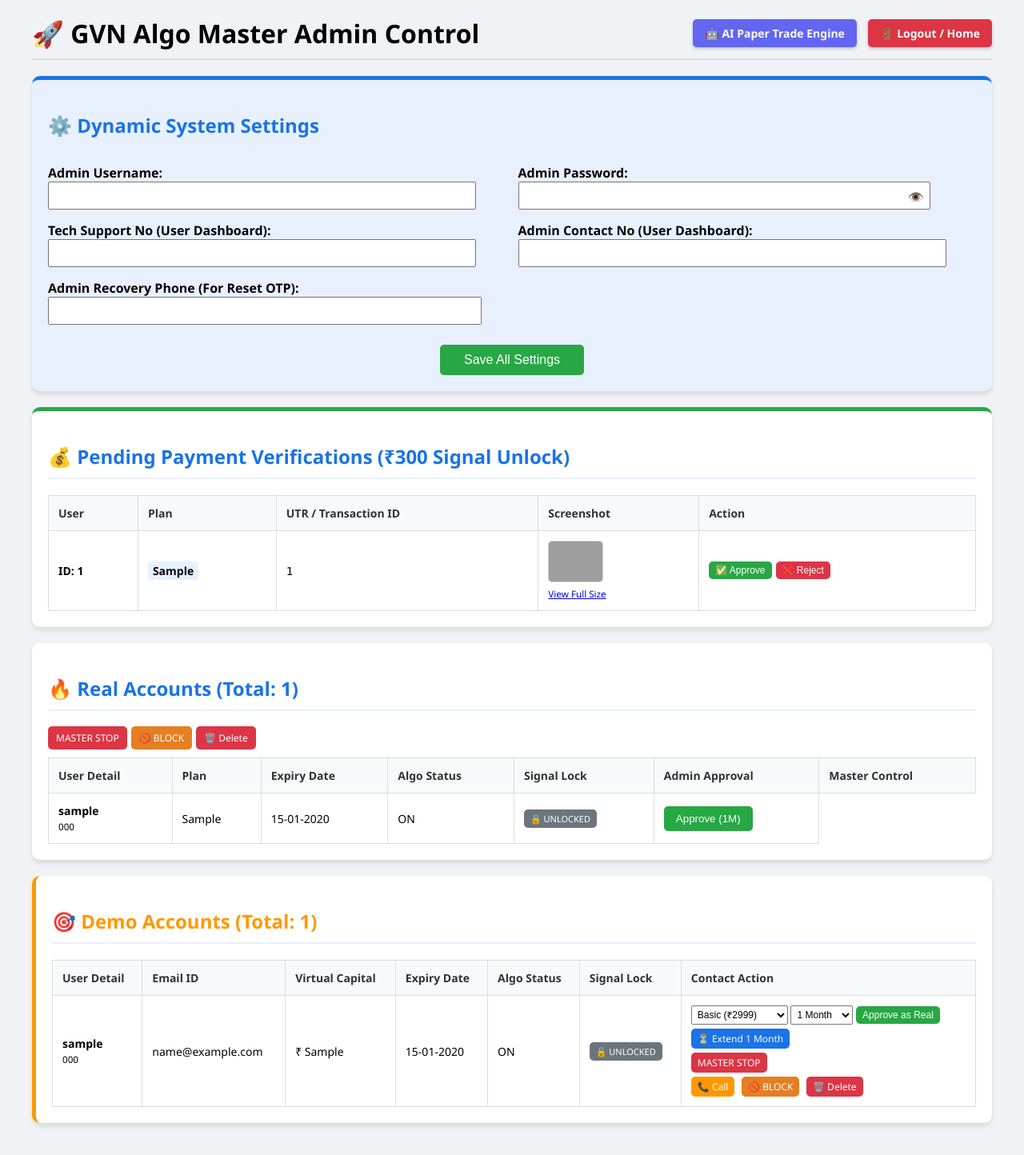
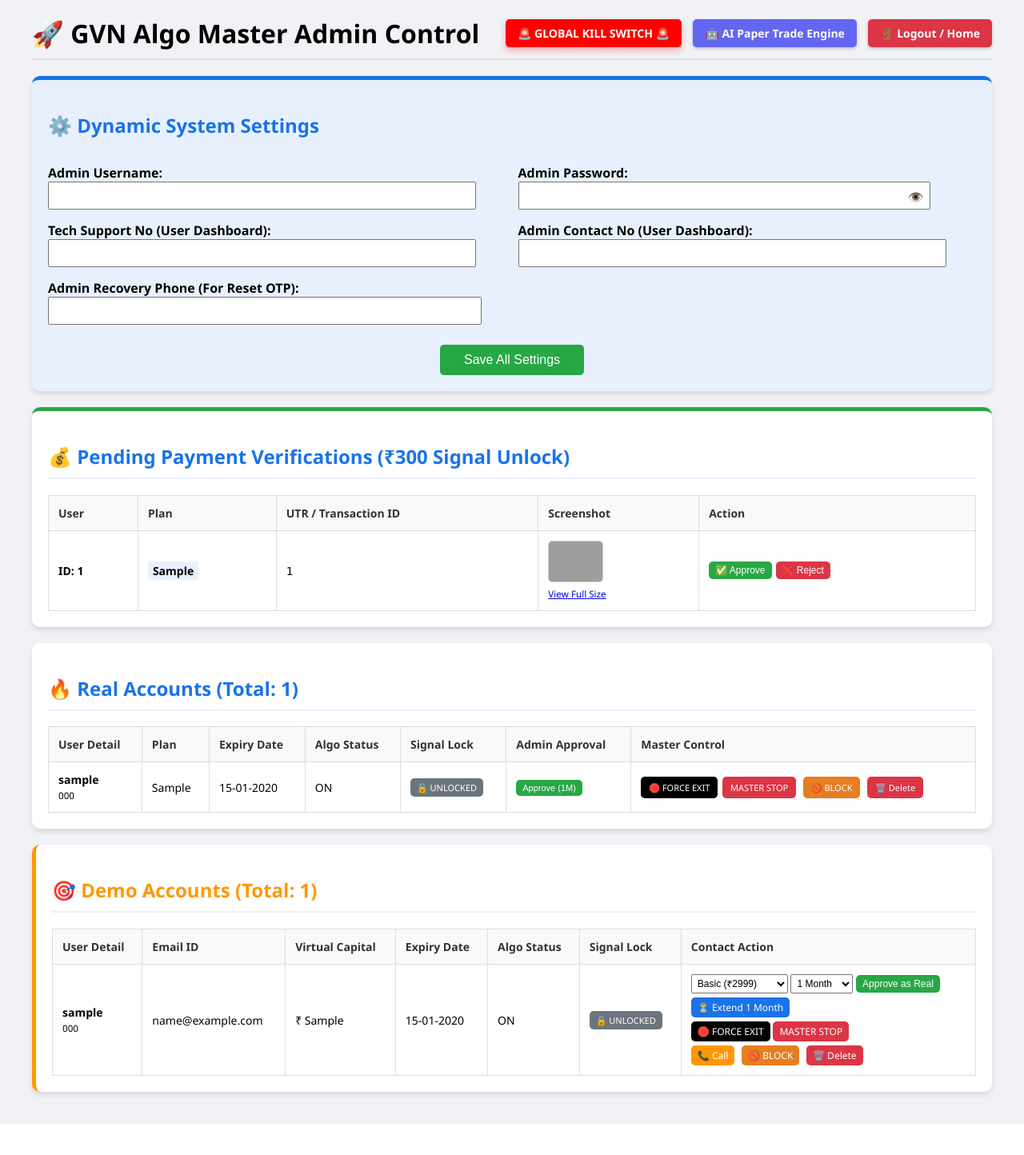
Before and after one commit to venkatanelson/GVN_MASTER_AI, a Python web app: template templates/admin.html in a window 1280 px wide. Shown: the whole page at 80% size. After the commit the page ends 1405 px from the top, so only its background shows below. Run offline with Jinja, Linux system fonts and the light colour scheme; the template is opened without the code that fills it: most values are stand-ins (such as "Sample title", 1, 10 or a date in 2020); grey boxes are pictures that could not be loaded.

Commit message:
Update admin.html

```diff
--- a/templates/admin.html
+++ b/templates/admin.html
@@ -25,6 +25,7 @@
     <div style="display: flex; justify-content: space-between; align-items: center; border-bottom: 2px solid #ddd; margin-bottom: 20px; padding-bottom: 10px;">
         <h1 style="margin: 0;">🚀 GVN Algo Master Admin Control</h1>
         <div>
+            <a href="/admin/global-kill-switch" class="btn btn-stop" style="font-size: 14px; font-weight: bold; margin-right: 10px; background-color:#ff0000; box-shadow: 0 4px 8px rgba(255,0,0,0.3);" onclick="return confirm('⚠️ WARNING: This will FORCE EXIT ALL TRADES for ALL USERS across all brokers. Proceed?');">🚨 GLOBAL KILL SWITCH 🚨</a>
             <a href="/ai-dashboard" class="btn btn-approve" style="font-size: 14px; font-weight: bold; margin-right: 10px; background-color:#6366f1; box-shadow: 0 2px 4px rgba(0,0,0,0.2);">🤖 AI Paper Trade Engine</a>
             <a href="/" class="btn btn-stop" style="font-size: 14px; font-weight: bold; box-shadow: 0 2px 4px rgba(0,0,0,0.2);">🚪 Logout / Home</a>
         </div>
@@ -135,19 +136,22 @@
                                 <input type="hidden" name="user_id" value="{{ user.id }}">
                                 <input type="hidden" name="plan" value="{{ user.selected_plan or 'Basic' }}">
                                 <input type="hidden" name="months" value="1">
-                                <button type="submit" class="btn btn-approve">Approve (1M)</button>
+                                <button type="submit" class="btn btn-approve" style="padding: 4px 8px; font-size:11px;">Approve (1M)</button>
                             </form>
                         {% else %}
-                            <span style="color: green; font-weight: bold;">✅ Approved</span>
+                            <span style="color: green; font-weight: bold; font-size:12px;">✅ Approved</span>
                         {% endif %}
                     </td>
-                        <a href="/toggle-kill-switch/{{ user.id }}" class="btn {{ 'btn-stop' if not user.admin_kill_switch else 'btn-approve' }}" style="padding: 6px 10px; font-size:12px;">
+                    <td>
+                        <a href="/admin/force-square-off/{{ user.id }}" class="btn" style="padding: 6px 10px; font-size:11px; background-color:#000; color:#fff;" onclick="return confirm('Force Exit ALL BROKER POSITIONS for {{ user.username }}?');">🛑 FORCE EXIT</a>
+                        <a href="/toggle-kill-switch/{{ user.id }}" class="btn {{ 'btn-stop' if not user.admin_kill_switch else 'btn-approve' }}" style="padding: 6px 10px; font-size:11px; margin-left:2px;">
                             {{ 'MASTER STOP' if not user.admin_kill_switch else 'ENABLE' }}
                         </a>
-                        <a href="/block-user/{{ user.id }}" class="btn" style="background: #e67e22; padding: 6px 10px; font-size:12px; margin-left:5px;" onclick="return confirm('Toggle BLOCK for this user?');">
+                        <a href="/block-user/{{ user.id }}" class="btn" style="background: #e67e22; padding: 6px 10px; font-size:11px; margin-left:5px;" onclick="return confirm('Toggle BLOCK for this user?');">
                             {{ 'UNBLOCK' if user.is_blocked else '🚫 BLOCK' }}
                         </a>
-                        <a href="/delete-user/{{ user.id }}" class="btn btn-stop" style="padding: 6px 10px; font-size:12px; margin-left:5px;" onclick="return confirm('Are you sure you want to completely delete this REAL user?');">🗑️ Delete</a>
+                        <a href="/delete-user/{{ user.id }}" class="btn btn-stop" style="padding: 6px 10px; font-size:11px; margin-left:5px;" onclick="return confirm('Are you sure you want to completely delete this REAL user?');">🗑️ Delete</a>
+                    </td>
                     </td>
                 </tr>
                 {% endfor %}
@@ -201,6 +205,7 @@
                         <br>
                         <a href="/admin-extend-demo/{{ user.id }}" class="btn" style="background:#1a73e8; padding: 4px 8px; font-size:12px; margin-bottom:5px;" onclick="return confirm('Extend Demo for 1 Month?');">⏳ Extend 1 Month</a>
                         <br>
+                        <a href="/admin/force-square-off/{{ user.id }}" class="btn" style="padding: 4px 8px; font-size:12px; margin-bottom:5px; background-color:#000; color:#fff;" onclick="return confirm('Force Exit trades for Demo user: {{ user.username }}?');">🛑 FORCE EXIT</a>
                         <a href="/toggle-kill-switch/{{ user.id }}" class="btn {{ 'btn-stop' if not user.admin_kill_switch else 'btn-approve' }}" style="padding: 4px 8px; font-size:12px; margin-bottom:5px;">
                             {{ 'MASTER STOP' if not user.admin_kill_switch else 'ENABLE ALGO' }}
                         </a>
```
